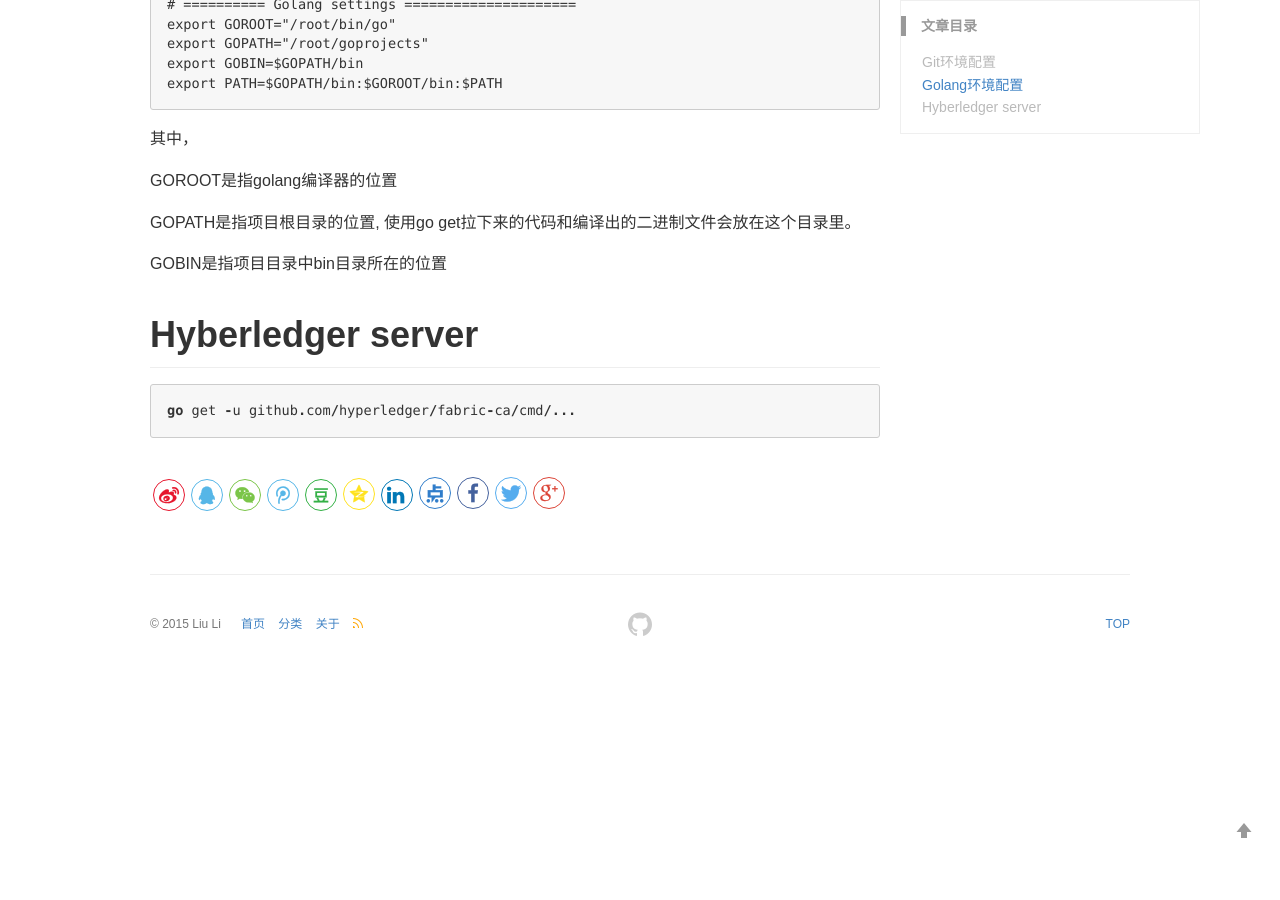
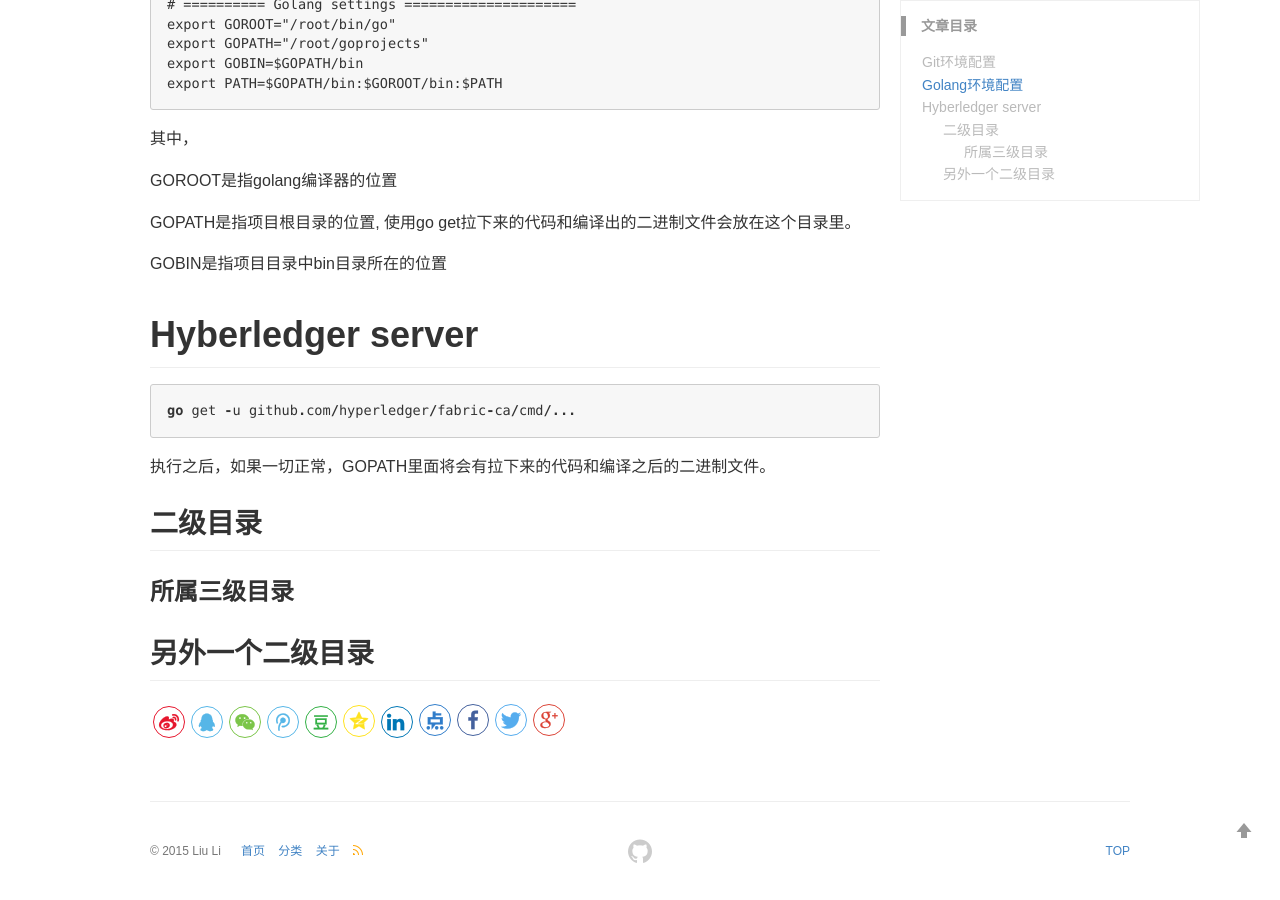
Before and after one commit to nox60/nox60.github.io, a Jekyll site: the page built from _posts/2019-07-18-Hyperledge-fabirc-ca.md, in a window 1280 px wide and 900 px high, scrolled down 1199 px. Built offline with Jekyll 4.4.1, drawn with Linux system fonts in a browser that asks for light colours; our own code applies the rules of GitHub Pages for plain Markdown files; comment, search, counter and statistics services are not loaded; before the commit the page ends 1872 px from its top, so only the background shows below that.

Commit message:
Add sub directories

````diff
--- a/_posts/2019-07-18-Hyperledge-fabirc-ca.md
+++ b/_posts/2019-07-18-Hyperledge-fabirc-ca.md
@@ -61,3 +61,11 @@
 ```go
 go get -u github.com/hyperledger/fabric-ca/cmd/...
 ```
+执行之后，如果一切正常，GOPATH里面将会有拉下来的代码和编译之后的二进制文件。
+
+
+## 二级目录
+
+### 所属三级目录
+
+## 另外一个二级目录
````
